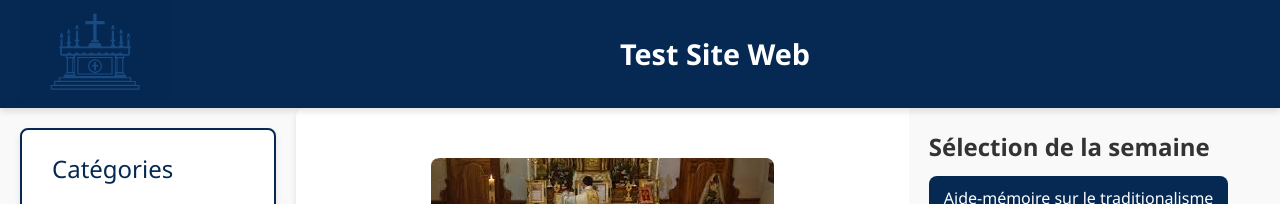
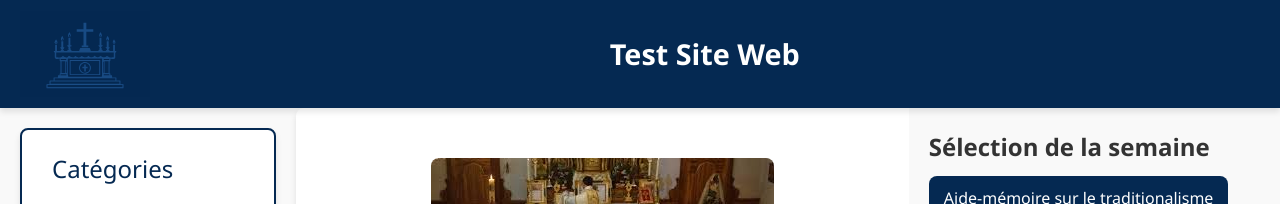
Before and after one commit to GodefroyL/test_site_static, a Jekyll site: the page built from index.html, in a window 1280 px wide. Shown: the top 204 px of the page. Built offline with Jekyll 4.4.1, drawn with Linux system fonts in a browser that asks for light colours.

Commit message:
test affichage logo

```diff
--- a/static/css/styles.css
+++ b/static/css/styles.css
@@ -36,21 +36,21 @@ header {
     align-items: center;
     justify-content: space-between;
     background-color: var(--primary-color);
-    padding: 20px;
+    padding-left: 20px;
+    padding-right: 20px;
     box-shadow: var(--box-shadow);
 }
 
 header .logo {
     height: 80%;
-    width: auto;
-    display: flex;
+    display: block;
     align-items: center;
-    justify-content: center;
 }
 
 header .logo a img {
     max-height: 100%;
     max-width: 150px;
+    display: block;
     object-fit: contain;
     transition: var(--transition);
 }
```
